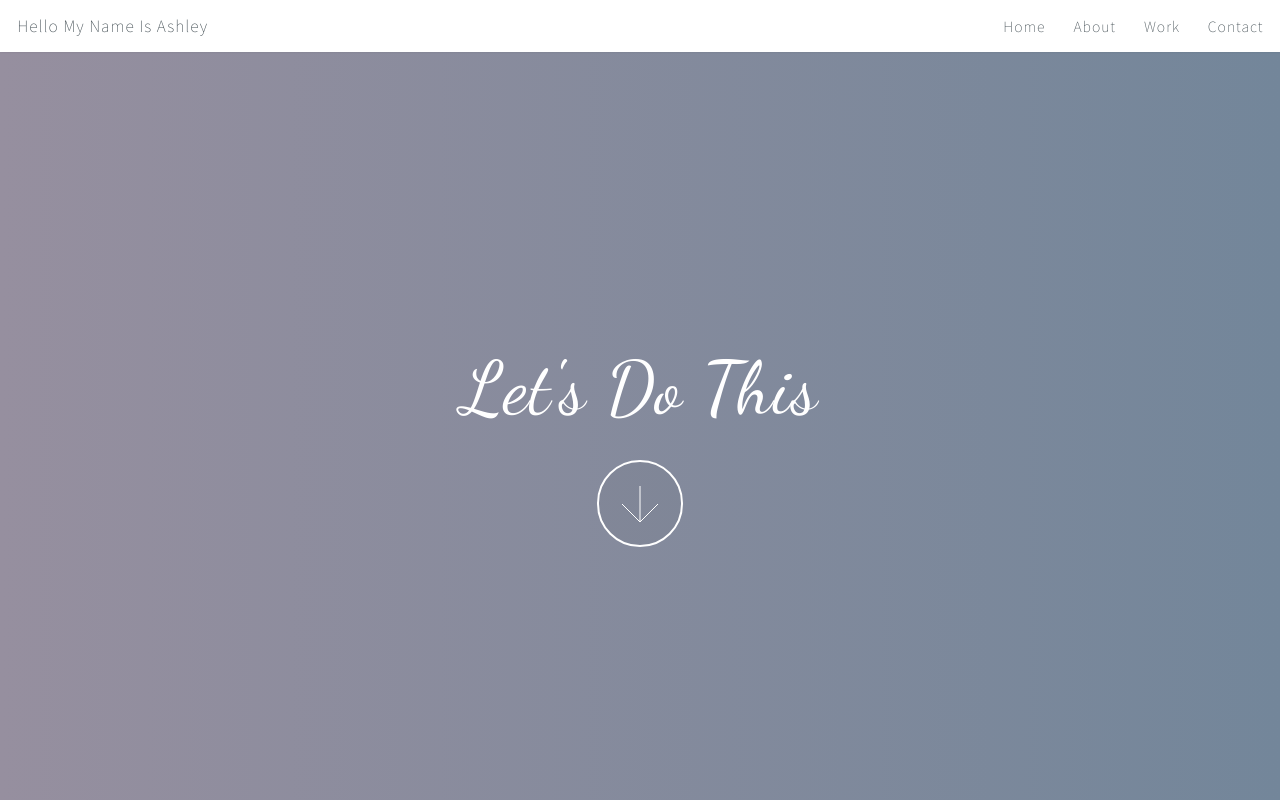
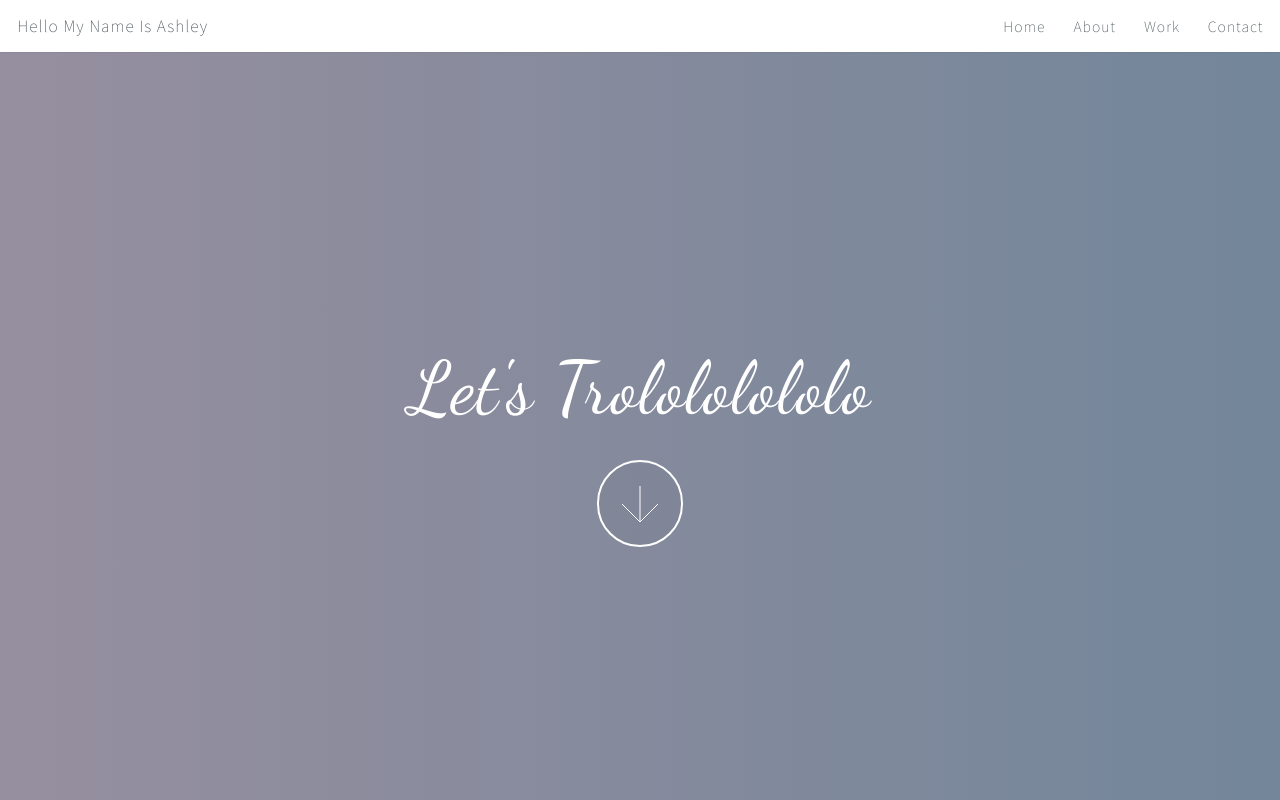
Before and after one commit to ashcakes/ashleywillard, a plain HTML site: page index2.html in a window 1280 px wide. Shown: the top 800 px of the page. Drawn offline with Linux system fonts and the light colour scheme; grey boxes are pictures that could not be loaded; a web font is replaced by a local one.

Commit message:
Changed to Trolololo

```diff
--- a/index2.html
+++ b/index2.html
@@ -52,7 +52,7 @@
 			<section id="intro" class="main style1 dark fullscreen ">
 				<div id="gradient">
 						<header>
-							<h2>Let's Do This</h2>
+							<h2>Let's Trolololololo</h2>
 						</header>
 
 						<footer>
```
